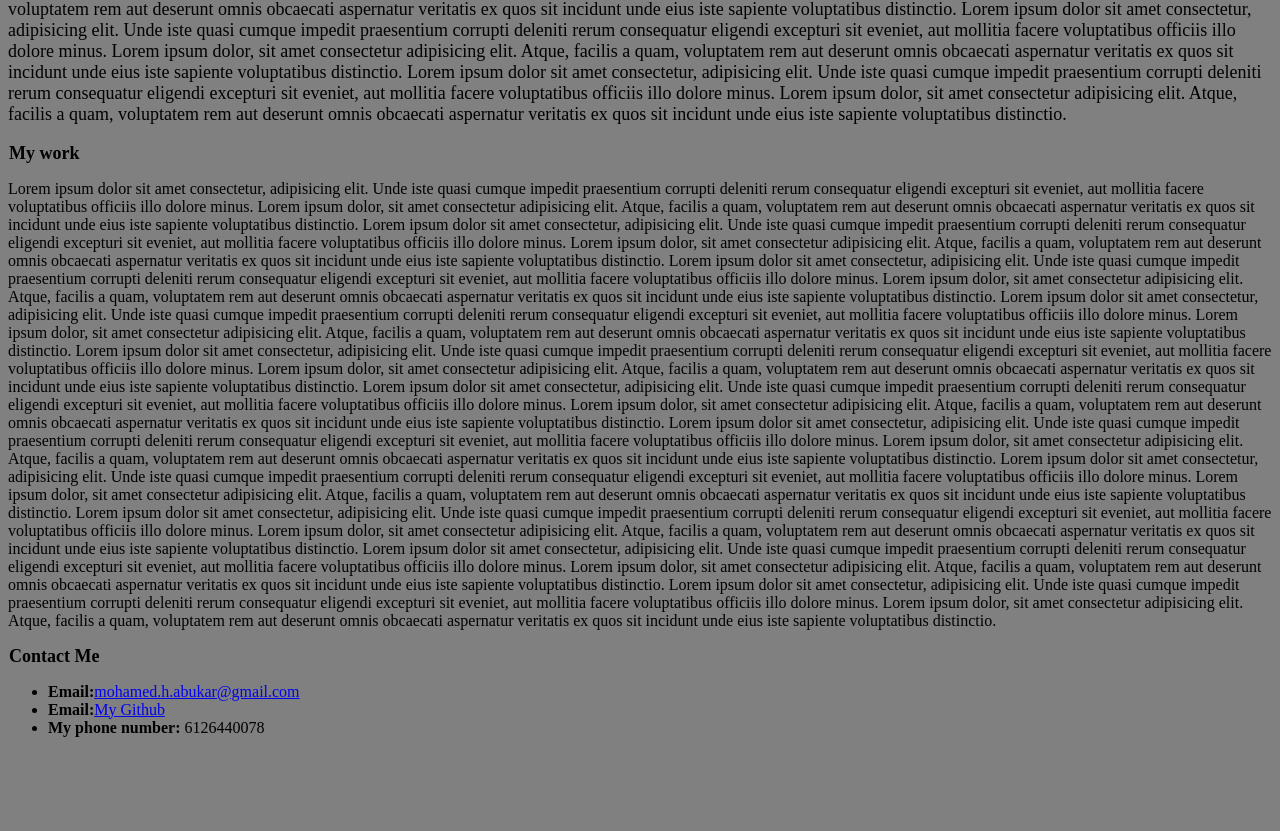
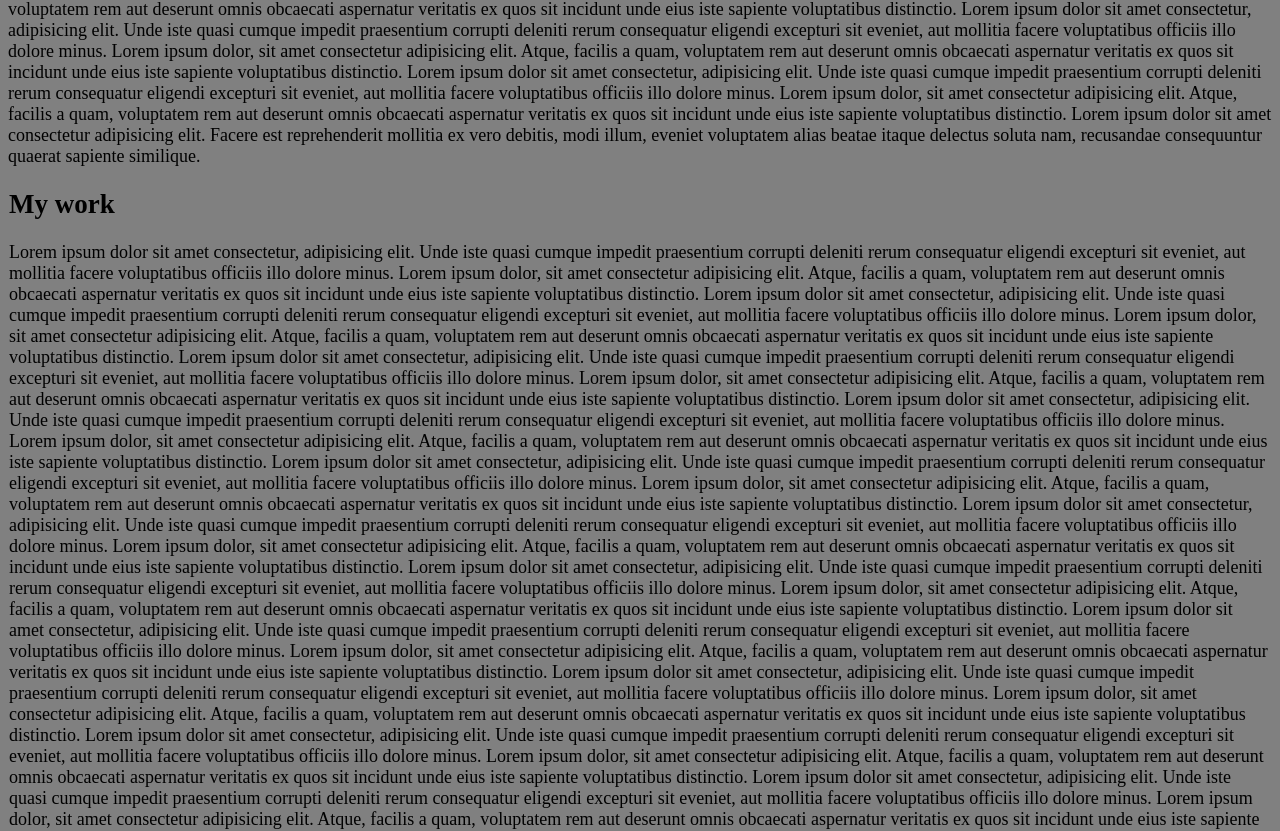
Before and after one commit to mohamedabukar/Personal-portfolio, a plain HTML site: page index.html in a window 1280 px wide. Shown: the part 730-1561 px from the top of the page. Before the commit the page ends 1483 px from the top, so only its background shows below. Drawn offline with Linux system fonts and the light colour scheme.

Commit message:
updated file.

```diff
--- a/index.html
+++ b/index.html
@@ -51,10 +51,11 @@
             aspernatur veritatis ex quos sit incidunt unde eius iste sapiente voluptatibus distinctio. Lorem ipsum dolor sit amet consectetur, adipisicing elit. Unde iste quasi cumque impedit praesentium
             corrupti deleniti rerum consequatur eligendi excepturi sit eveniet, aut mollitia facere voluptatibus officiis illo dolore minus.
             Lorem ipsum dolor, sit amet consectetur adipisicing elit. Atque, facilis a quam, voluptatem rem aut deserunt omnis obcaecati
-            aspernatur veritatis ex quos sit incidunt unde eius iste sapiente voluptatibus distinctio.</p>
+            aspernatur veritatis ex quos sit incidunt unde eius iste sapiente voluptatibus distinctio. Lorem ipsum dolor sit amet consectetur adipisicing elit. Facere est reprehenderit mollitia ex vero
+            debitis, modi illum, eveniet voluptatem alias beatae itaque delectus soluta nam, recusandae consequuntur quaerat sapiente similique.</p>
     </section>
-    <section>
-        <h2 id="my-work">My work</h2>
+    <section id="my-work">
+        <h2>My work</h2>
         <p> Lorem ipsum dolor sit amet consectetur, adipisicing elit. Unde iste quasi cumque impedit praesentium
             corrupti deleniti rerum consequatur eligendi excepturi sit eveniet, aut mollitia facere voluptatibus officiis illo dolore minus.
             Lorem ipsum dolor, sit amet consectetur adipisicing elit. Atque, facilis a quam, voluptatem rem aut deserunt omnis obcaecati
@@ -88,10 +89,12 @@
             aspernatur veritatis ex quos sit incidunt unde eius iste sapiente voluptatibus distinctio. Lorem ipsum dolor sit amet consectetur, adipisicing elit. Unde iste quasi cumque impedit praesentium
             corrupti deleniti rerum consequatur eligendi excepturi sit eveniet, aut mollitia facere voluptatibus officiis illo dolore minus.
             Lorem ipsum dolor, sit amet consectetur adipisicing elit. Atque, facilis a quam, voluptatem rem aut deserunt omnis obcaecati
-            aspernatur veritatis ex quos sit incidunt unde eius iste sapiente voluptatibus distinctio.</p>
+            aspernatur veritatis ex quos sit incidunt unde eius iste sapiente voluptatibus distinctio. Lorem ipsum dolor sit amet consectetur adipisicing elit. Consequatur quis nemo ea, amet incidunt
+            cupiditate distinctio doloribus nisi iure quam. Ipsum cumque aliquid excepturi amet labore atque iste? Saepe, quos? Lorem ipsum dolor sit amet consectetur adipisicing elit. Soluta delectus
+            debitis dolor voluptates? Qui magnam alias excepturi, facilis placeat nemo, dolores fuga quod sunt accusantium doloremque id temporibus, inventore similique?</p>
     </section>
-    <section>
-        <h2 id="contact-me">Contact Me</h2>
+    <section id="contact-me">
+        <h2>Contact Me</h2>
         <ul>
             <li><strong>Email:</strong><a href="mailto:mohamed.h.abukar@gmail.com"target=_blank>mohamed.h.abukar@gmail.com</a> </li>
             <li><strong>Email:</strong><a href="https://github.com/mohamedabukar"target=_blank>My Github</a></li>
```
